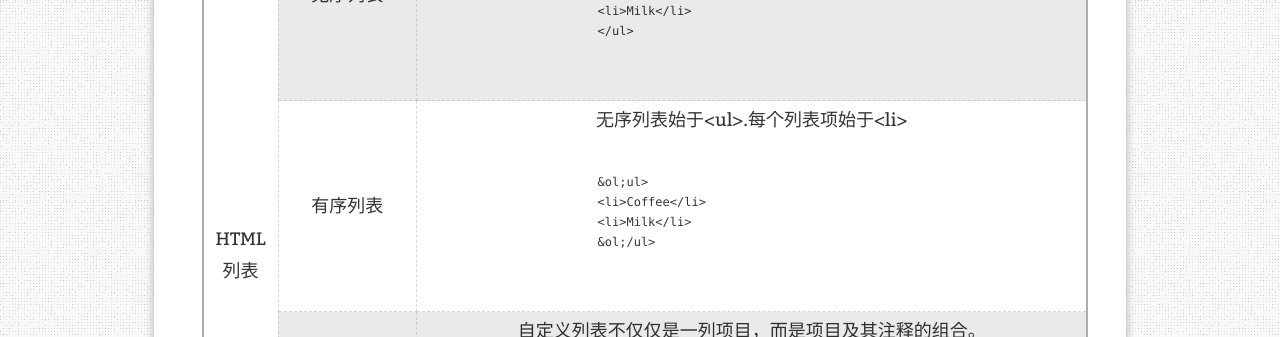
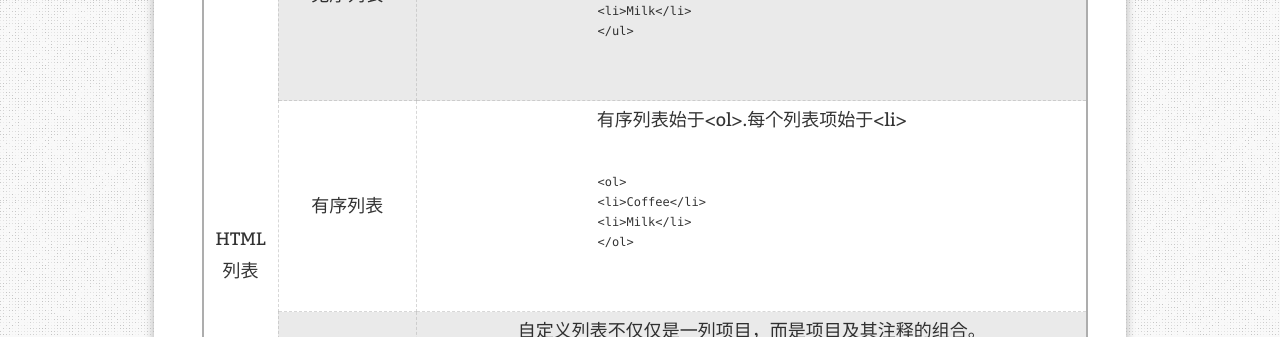
Before and after one commit to AuthurWhywait/AuthurWhywait.github.io, a Jekyll site: the page built from _posts/2020-06-22-html_3.md, in a window 1280 px wide and 900 px high, scrolled down 2445 px. Shown: the part 153-490 px from the top of the window. Built offline with Jekyll 4.4.1, drawn with Linux system fonts in a browser that asks for light colours; comment, search, counter and statistics services are not loaded.

Commit message:
Update 2020-06-22-html_3.md
correct some typing errors

```diff
--- a/_posts/2020-06-22-html_3.md
+++ b/_posts/2020-06-22-html_3.md
@@ -202,13 +202,13 @@ This is a paragraph
     <tr>
         <td>有序列表</td>
         <td>
-            无序列表始于&lt;ul&gt;.每个列表项始于&lt;li&gt;
+            有序列表始于&lt;ol&gt;.每个列表项始于&lt;li&gt;
             <code>
                 <pre style="text-align: left;">
-                    &ol;ul&gt;
+                    &lt;ol&gt;
                     &lt;li&gt;Coffee&lt;/li&gt;
                     &lt;li&gt;Milk&lt;/li&gt;
-                    &ol;/ul&gt;
+                    &lt;/ol&gt;
                 </pre>
             </code>
         </td>
```
